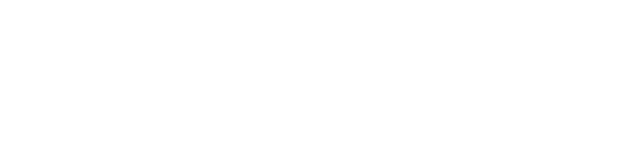
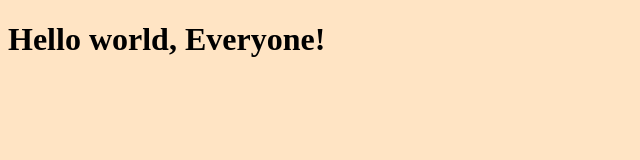
Before and after one commit to odey0002/web-dev-II, a plain HTML site: page index.html in a window 1280 px wide. Shown: the whole page, without its empty margins (0-640 px from the left). Drawn offline with Linux system fonts and the light colour scheme.

Commit message:
updated content

```diff
--- a/index.html
+++ b/index.html
@@ -3,9 +3,11 @@
 <head>
     <meta charset="UTF-8">
     <meta name="viewport" content="width=device-width, initial-scale=1.0">
+
+    <link rel="stylesheet" href="style.css">
     <title>Document</title>
 </head>
 <body>
-
+   <h1>Hello world, Everyone!</h1>
 </body>
 </html>
--- /dev/null
+++ b/style.css
@@ -0,0 +1,3 @@
+body {
+    background-color: bisque;
+}
```
